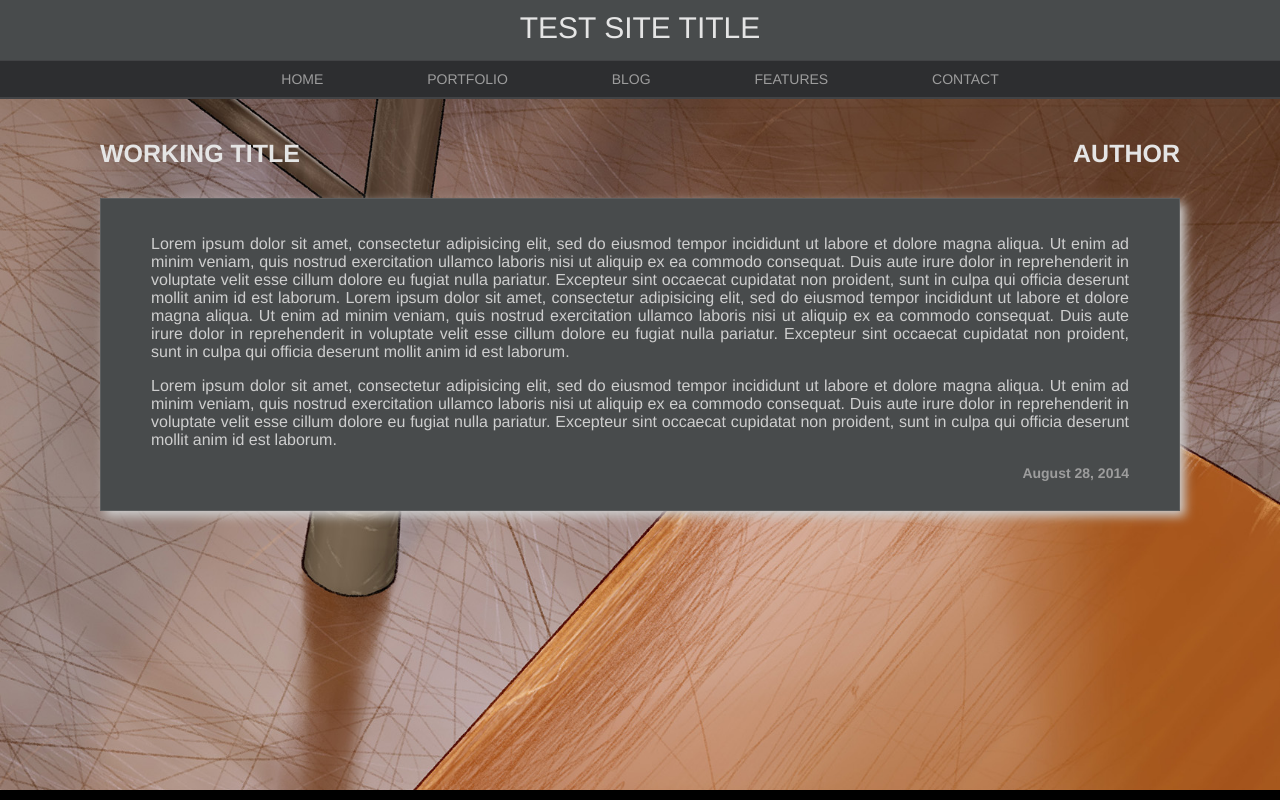
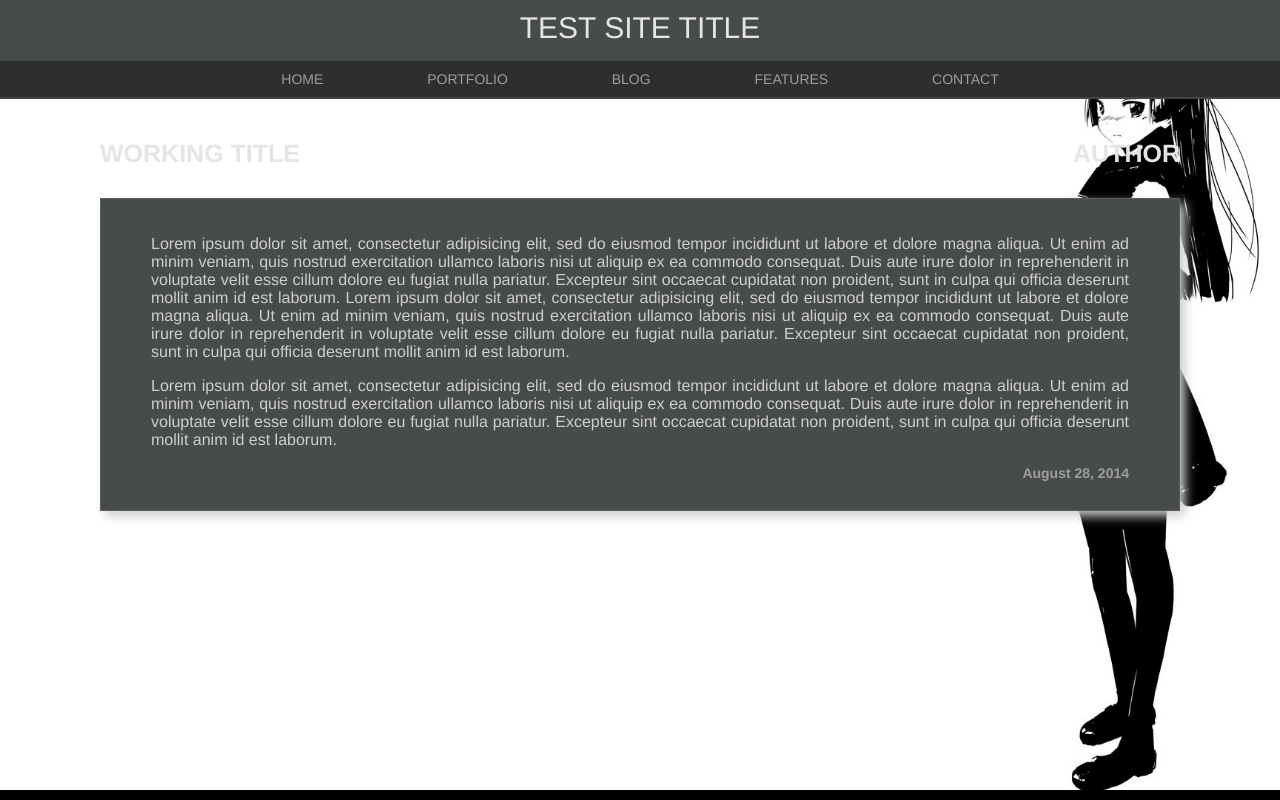
Before and after one commit to 23Suns/joshenderson.github.io, a PHP site: page /index.html in a window 1280 px wide. Run offline with PHP 8.4, Linux system fonts and the light colour scheme.

Commit message:
changed background

```diff
--- a/stylesheet.css
+++ b/stylesheet.css
@@ -9,7 +9,7 @@ html {
 
 body {
 	font-family: "Helvetica Neue", Helvetica, Arial, sans-serif;
-	background: #000 url('1404599735123.jpg') no-repeat fixed;
+	background: #000 url('1406070411088.jpg') no-repeat fixed;
 	-webkit-background-size: cover;
     -moz-background-size: cover;
     -o-background-size: cover;
```
